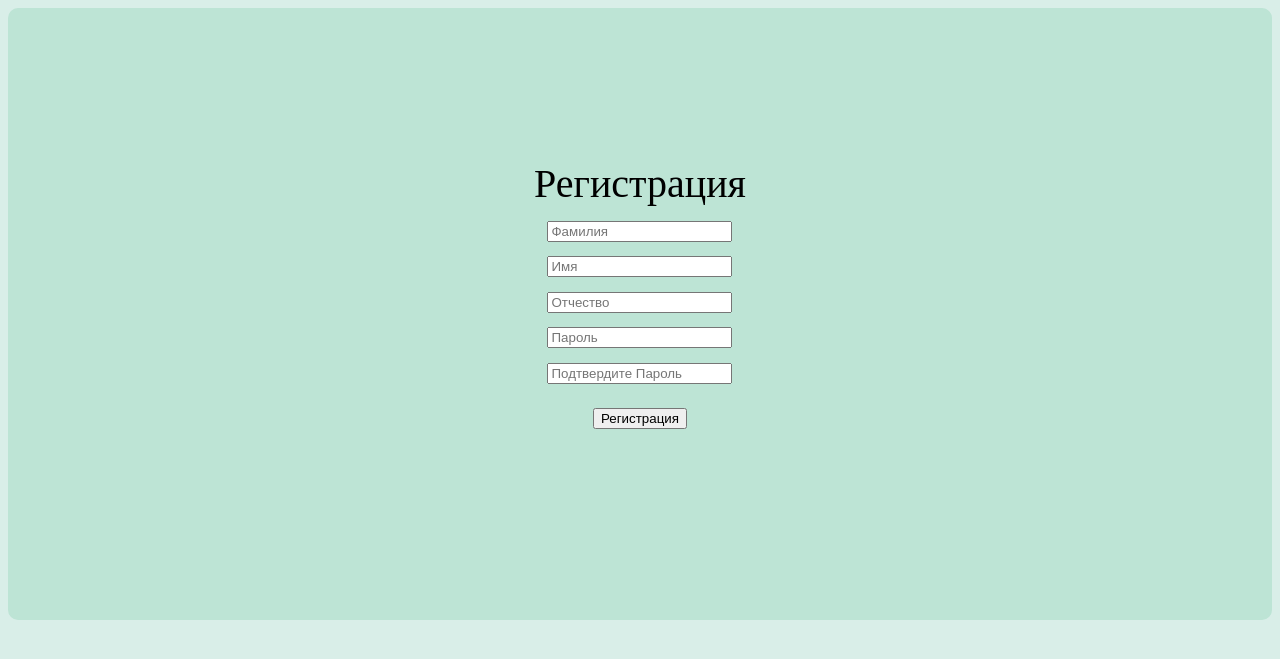
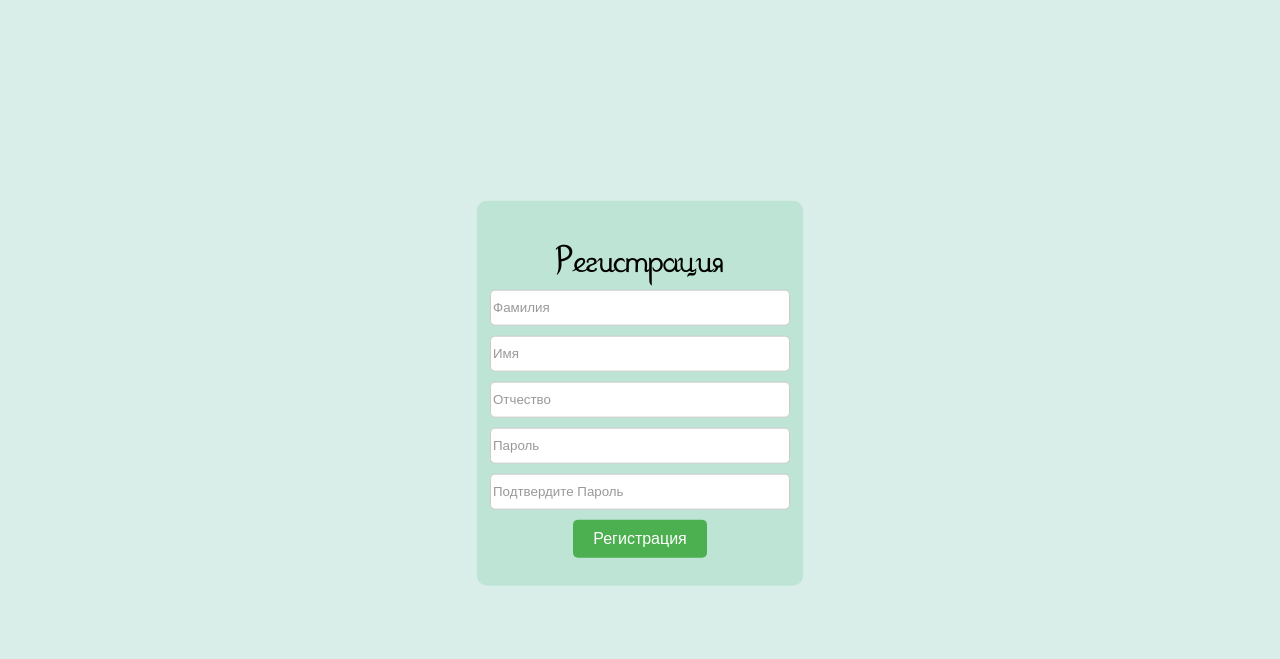
Before and after one commit to Allzer/wedding_final, a Flask app: page /registrations/ in a window 1280 px wide. Shown: the top 659 px of the page. Run offline with Flask 3, Linux system fonts and the light colour scheme.

Commit message:
Завершил форму регистрации. Нужно сделать апдейт

```diff
--- a/src/Register/register.py
+++ b/src/Register/register.py
@@ -1,8 +1,8 @@
 from flask import Blueprint, render_template, request
 from sqlalchemy import desc
 
-from Guests.model import Guests
-from Register.update import update
+from src.Guests.model import Guests
+from src.Register.update import update
 
 reg = Blueprint('reg', __name__, template_folder='templates', static_folder='static')
 
--- a/src/Register/static/css/reg.css
+++ b/src/Register/static/css/reg.css
@@ -1,3 +1,8 @@
+@font-face {
+	font-family: 'Rosarium';
+	src: url('../fonts/rosarium.ttf'); /* IE 9 Compatibility Mode */
+}
+
 .reg {
     font-family: 'Rosarium';
     font-size: 250%;
@@ -5,26 +10,68 @@
     display: flex;
     align-items: center;
     justify-content: center;
-    padding: 12%;
+    height: 45vh;
+    padding: 1%;
     border-radius: 10px;
+    max-width: 300px;
+    margin: auto;
+
+    top: 50%;
+    transform: translateY(50%);
 }
 
 .container {
-    width: 50%;
+    width: 100%; /* Ширина контейнера */
     text-align: center;
 }
 
-.form-reg {
-    margin-top: 5%;
+.form{
+    margin: auto;
 }
 
-.form {
-    margin: 3%;
+.for-form {
+    padding: auto;
+    border: 1px solid #ccc;
+    border-radius: 5px;
+    margin-bottom: 10px;
+    width: 100%;
+    height: 10%;
+    box-sizing: border-box;
 }
 
-input {
-    border-color: none;
+.for-form:focus {
+    border-color: #66afe9;
+    outline: none;
 }
+
+.for-form::placeholder {
+    color: #999;
+}
+
+.form-reg{
+    margin-top: auto;
+    margin-bottom: -14%;
+
+}
+
+.form-reg input[type="submit"] {
+    background-color: #4CAF50; /* Зеленый цвет фона */
+    color: white; /* Белый цвет текста */
+    padding: 10px 20px; /* Поля вокруг текста */
+    border: none; /* Убираем границу */
+    border-radius: 5px; /* Скругляем углы */
+    text-align: center; /* Выравниваем текст по центру */
+    text-decoration: none; /* Убираем подчеркивание */
+    display: inline-block; /* Делаем кнопку строчным элементом */
+    font-size: 16px; /* Размер текста */
+    cursor: pointer; /* Изменяем курсор при наведении */
+    transition: background-color 0.3s ease; /* Плавное изменение цвета фона при наведении */
+}
+
+.form-reg input[type="submit"]:hover {
+    background-color: #45a049; /* Изменяем цвет фона при наведении */
+}
+
 
 body {
     background-color: #d9eee8;
--- a/src/Register/templates/base.jinja2
+++ b/src/Register/templates/base.jinja2
@@ -1,4 +1,4 @@
-{% block head%}
+{% block head %}
 
 {% endblock%}
 
--- a/src/Register/templates/reg.html
+++ b/src/Register/templates/reg.html
@@ -13,8 +13,8 @@
 {% block content %}
 <div class="reg">
     <div class="container">
-        <span>Регистрация</span>
         <form method="post">
+            <span>Регистрация</span>
             <p class="form"><input class="for-form" type="text" placeholder="Фамилия" name="title"/></p>
             <p class="form"><input class="for-form" type="text" placeholder="Имя" name="title"/></p>
             <p class="form"><input class="for-form" type="text" placeholder="Отчество" name="title"/></p>
--- a/src/Register/update.py
+++ b/src/Register/update.py
@@ -1,4 +1,4 @@
-from Guests.model import Guests
+from src.Guests.model import Guests
 from database import db
 
 
```
